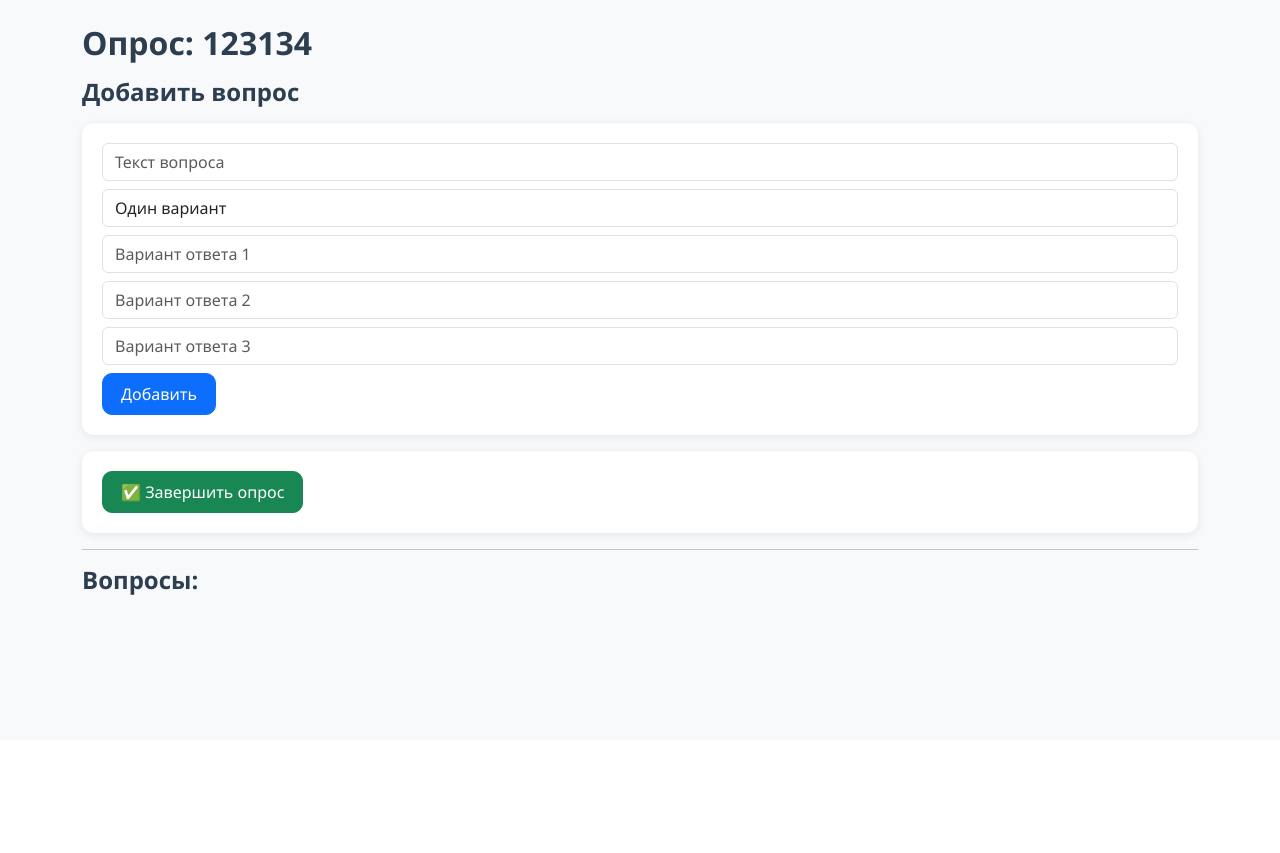
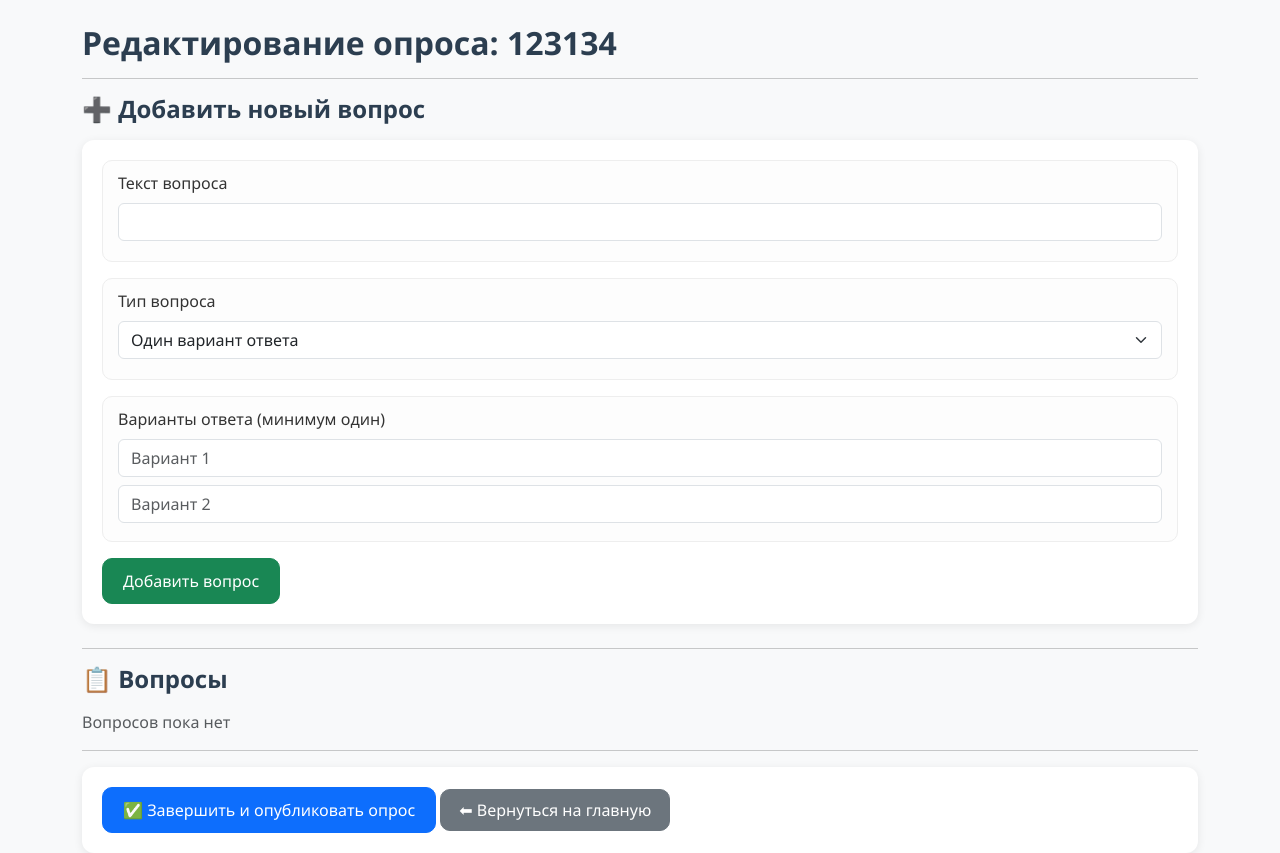
Before and after one commit to Maxim033/the-survey, a Flask app: page /survey/2/manage in a window 1280 px wide. Shown: the part 60-913 px from the top of the page. Before the commit the page ends 655 px from the top, so only its background shows below. Run offline with Flask 3, Linux system fonts and the light colour scheme; data comes from the database, SQL or seed files in the repository; both versions use the stored data as it was after the commit.

Commit message:
Рабочий вариант

```diff
--- a/survey_app/routes.py
+++ b/survey_app/routes.py
@@ -24,7 +24,8 @@
         return redirect(url_for("main.manage_survey", survey_id=survey.id))
     return render_template("survey_new.html")
 
-# Управление опросом (добавление вопросов)
+
+# Управление опросом (добавление и редактирование вопросов)
 @bp.route("/survey/<int:survey_id>/manage", methods=["GET", "POST"])
 def manage_survey(survey_id):
     survey = Survey.query.get_or_404(survey_id)
@@ -32,6 +33,7 @@
         return redirect(url_for("main.index"))
 
     if request.method == "POST":
+        # Добавляем новый вопрос
         q_text = request.form["question_text"]
         q_type = request.form["q_type"]
         question = Question(text=q_text, q_type=q_type, survey_id=survey.id)
@@ -47,6 +49,34 @@
         return redirect(url_for("main.manage_survey", survey_id=survey.id))
 
     return render_template("survey_manage.html", survey=survey)
+
+
+# Добавить вариант к вопросу
+@bp.route("/question/<int:question_id>/add_choice")
+def add_choice(question_id):
+    question = Question.query.get_or_404(question_id)
+    db.session.add(Choice(text="Новый вариант", question_id=question.id))
+    db.session.commit()
+    return redirect(url_for("main.manage_survey", survey_id=question.survey_id))
+
+
+# Удалить вариант
+@bp.route("/choice/<int:choice_id>/delete/<int:survey_id>")
+def delete_choice(choice_id, survey_id):
+    choice = Choice.query.get_or_404(choice_id)
+    db.session.delete(choice)
+    db.session.commit()
+    return redirect(url_for("main.manage_survey", survey_id=survey_id))
+
+
+# Удалить вопрос
+@bp.route("/question/<int:question_id>/delete/<int:survey_id>")
+def delete_question(question_id, survey_id):
+    question = Question.query.get_or_404(question_id)
+    db.session.delete(question)
+    db.session.commit()
+    return redirect(url_for("main.manage_survey", survey_id=survey_id))
+
 
 # Завершение опроса
 @bp.route("/survey/<int:survey_id>/finish", methods=["POST"])
@@ -65,6 +95,8 @@
     db.session.commit()
     return redirect(url_for("main.index"))
 
+
+# Прохождение опроса
 @bp.route("/survey/<int:survey_id>/take", methods=["GET", "POST"])
 def take_survey(survey_id):
     survey = Survey.query.get_or_404(survey_id)
@@ -83,7 +115,6 @@
     return render_template("survey_take.html", survey=survey)
 
 
-
 # Просмотр результатов
 @bp.route("/survey/<int:survey_id>/results")
 def results(survey_id):
--- a/survey_app/templates/index.html
+++ b/survey_app/templates/index.html
@@ -21,6 +21,9 @@
                     <a href="{{ url_for('main.take_survey', survey_id=s.id) }}" class="btn btn-primary btn-sm">✏️ Пройти</a>
                 {% endif %}
                 <a href="{{ url_for('main.results', survey_id=s.id) }}" class="btn btn-info btn-sm">📊 Результаты</a>
+                {% if not s.is_active %}
+                    <a href="{{ url_for('main.manage_survey', survey_id=s.id) }}" class="btn btn-warning btn-sm">⚙️ Редактировать</a>
+                {% endif %}
                 <form method="post" action="{{ url_for('main.delete_survey', survey_id=s.id) }}" style="display:inline;">
                     <button class="btn btn-danger btn-sm" onclick="return confirm('Удалить опрос?')">🗑️ Удалить</button>
                 </form>
--- a/survey_app/templates/survey_manage.html
+++ b/survey_app/templates/survey_manage.html
@@ -1,40 +1,78 @@
 {% extends "base.html" %}
 {% block content %}
-<h2>Опрос: {{ survey.title }}</h2>
-<p>{{ survey.description }}</p>
+<h2>Редактирование опроса: {{ survey.title }}</h2>
+<p class="text-muted">{{ survey.description }}</p>
 
-{% if not survey.is_active %}
-<h4>Добавить вопрос</h4>
-<form method="post">
-    <input class="form-control mb-2" name="question_text" placeholder="Текст вопроса" required>
-    <select class="form-control mb-2" name="q_type" required>
-        <option value="single">Один вариант</option>
-        <option value="multiple">Несколько вариантов</option>
-    </select>
-    <input class="form-control mb-2" name="choice_text" placeholder="Вариант ответа 1">
-    <input class="form-control mb-2" name="choice_text" placeholder="Вариант ответа 2">
-    <input class="form-control mb-2" name="choice_text" placeholder="Вариант ответа 3">
-    <button class="btn btn-primary">Добавить</button>
+<hr>
+
+<!-- Форма для добавления нового вопроса -->
+<h4>➕ Добавить новый вопрос</h4>
+<form method="post" class="mb-4">
+    <div class="mb-3">
+        <label class="form-label">Текст вопроса</label>
+        <input type="text" name="question_text" class="form-control" required>
+    </div>
+
+    <div class="mb-3">
+        <label class="form-label">Тип вопроса</label>
+        <select name="q_type" class="form-select">
+            <option value="single">Один вариант ответа</option>
+            <option value="multiple">Несколько вариантов ответа</option>
+        </select>
+    </div>
+
+    <div class="mb-3">
+        <label class="form-label">Варианты ответа (минимум один)</label>
+        <input type="text" name="choice_text" class="form-control mb-2" placeholder="Вариант 1">
+        <input type="text" name="choice_text" class="form-control mb-2" placeholder="Вариант 2">
+    </div>
+
+    <button type="submit" class="btn btn-success">Добавить вопрос</button>
 </form>
 
-<form method="post" action="{{ url_for('main.finish_survey', survey_id=survey.id) }}" class="mt-3">
-    <button class="btn btn-success">✅ Завершить опрос</button>
-</form>
+<hr>
+
+<!-- Существующие вопросы -->
+<h4>📋 Вопросы</h4>
+{% if survey.questions %}
+    {% for q in survey.questions %}
+        <div class="card mb-3">
+            <div class="card-body">
+                <h5>{{ loop.index }}. {{ q.text }}</h5>
+                <span class="badge bg-secondary">
+                    {% if q.q_type == "single" %} Один ответ {% else %} Несколько ответов {% endif %}
+                </span>
+
+                <ul class="list-group mt-3">
+                    {% for c in q.choices %}
+                        <li class="list-group-item d-flex justify-content-between align-items-center">
+                            {{ c.text }}
+                            <a href="{{ url_for('main.delete_choice', choice_id=c.id, survey_id=survey.id) }}"
+                               class="btn btn-sm btn-outline-danger">➖ Удалить</a>
+                        </li>
+                    {% endfor %}
+                </ul>
+
+                <div class="mt-2">
+                    <a href="{{ url_for('main.add_choice', question_id=q.id, survey_id=survey.id) }}"
+                       class="btn btn-sm btn-outline-success">➕ Добавить вариант</a>
+                    <a href="{{ url_for('main.delete_question', question_id=q.id, survey_id=survey.id) }}"
+                       class="btn btn-sm btn-outline-danger"
+                       onclick="return confirm('Удалить этот вопрос?')">🗑️ Удалить вопрос</a>
+                </div>
+            </div>
+        </div>
+    {% endfor %}
 {% else %}
-<p class="text-success"><strong>Опрос завершён, можно проходить.</strong></p>
+    <p class="text-muted">Вопросов пока нет</p>
 {% endif %}
 
 <hr>
-<h4>Вопросы:</h4>
-<ol>
-    {% for q in survey.questions %}
-        <li>{{ q.text }} ({{ q.q_type }})
-            <ul>
-                {% for c in q.choices %}
-                    <li>{{ c.text }}</li>
-                {% endfor %}
-            </ul>
-        </li>
-    {% endfor %}
-</ol>
+
+<!-- Завершить опрос -->
+<form method="post" action="{{ url_for('main.finish_survey', survey_id=survey.id) }}">
+    <button type="submit" class="btn btn-primary">✅ Завершить и опубликовать опрос</button>
+    <a href="{{ url_for('main.index') }}" class="btn btn-secondary">⬅ Вернуться на главную</a>
+</form>
+
 {% endblock %}
```
Also changed, not shown: survey_app/templates/survey_edit.html (added, +30 -0 lines), survey.db.
